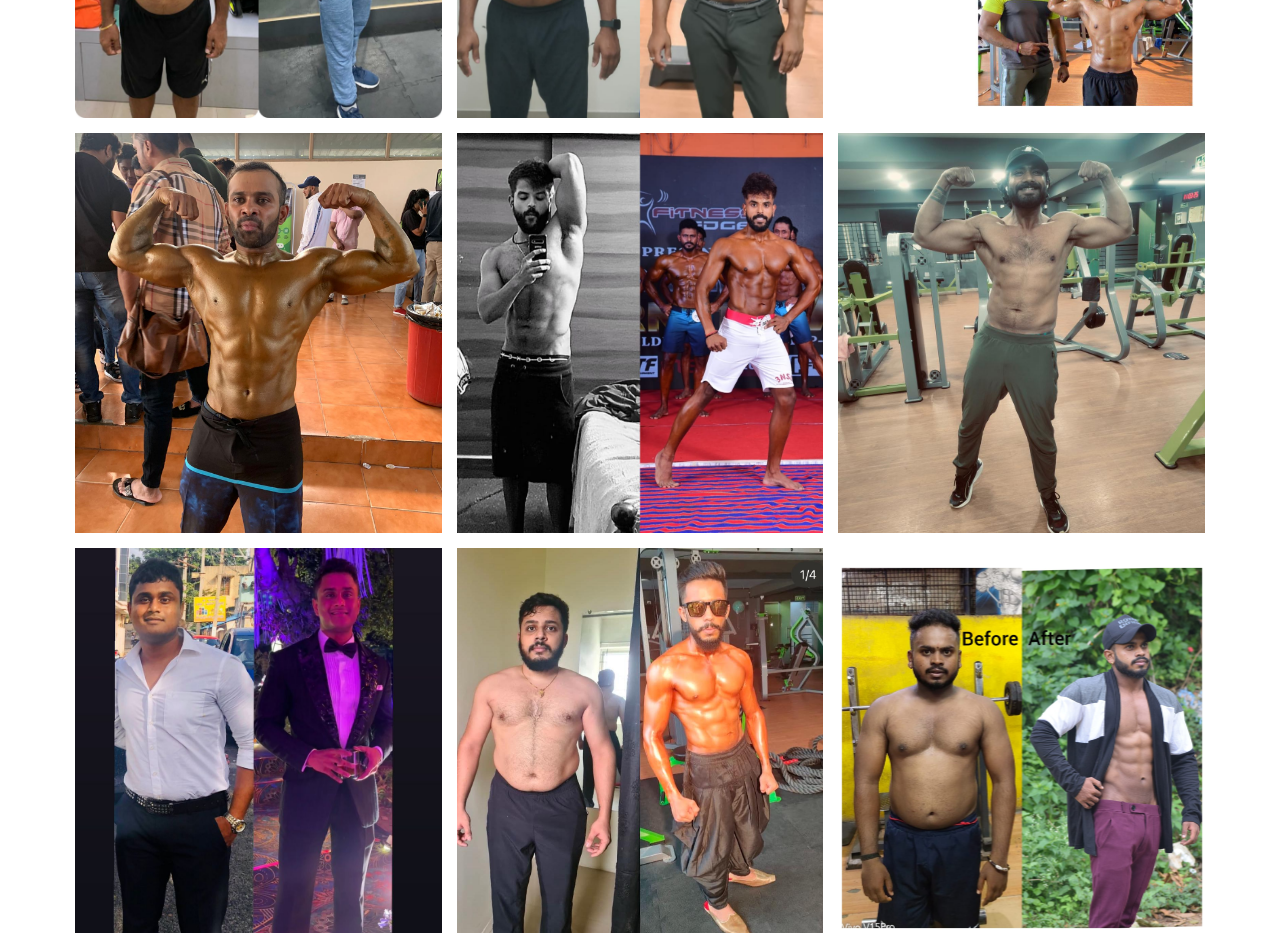
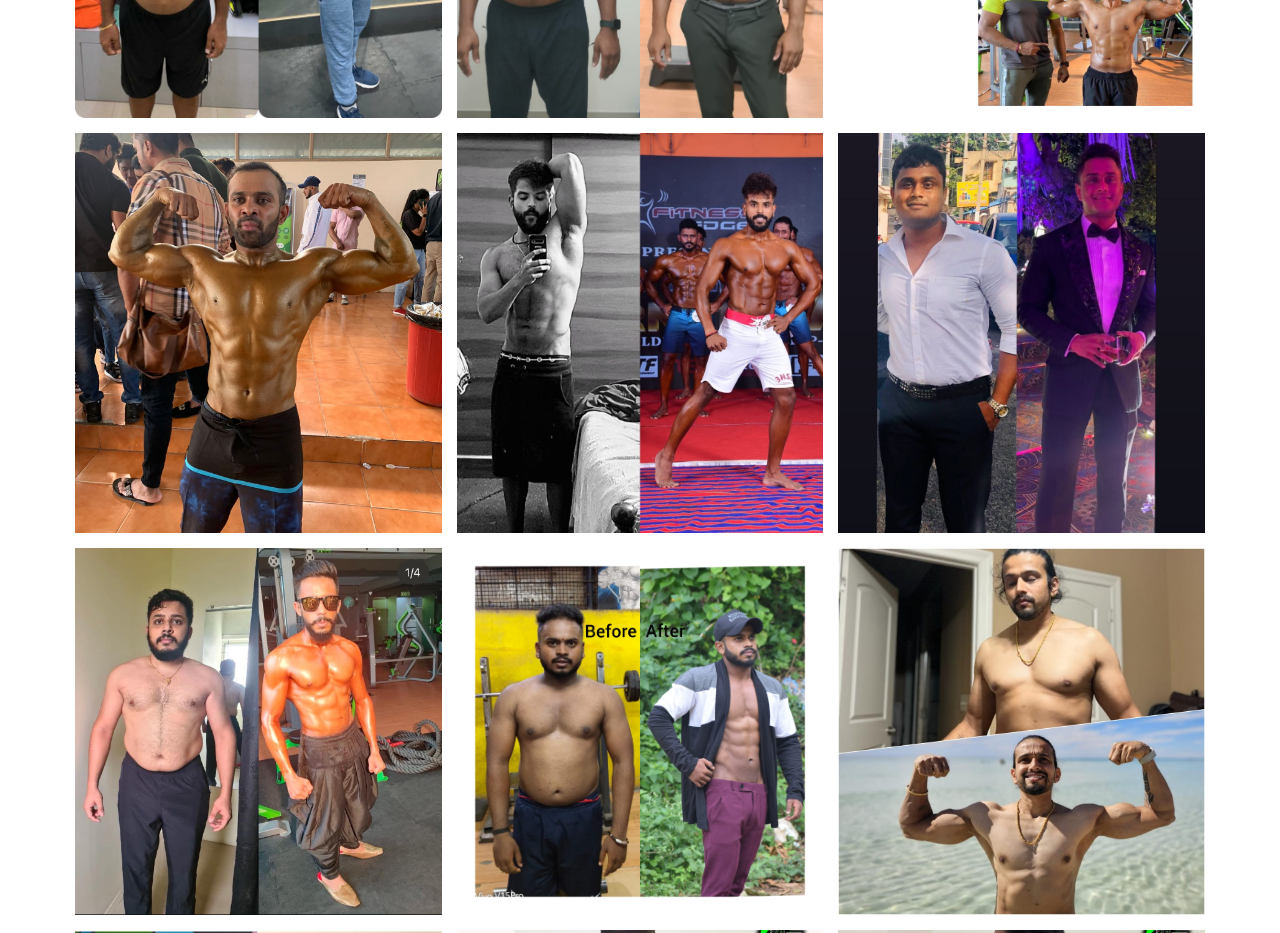
Before and after one commit to rahulreddy1665/GrappleFitness, a plain HTML site: page transformations.html in a window 1280 px wide. Shown: the part 1320-2253 px from the top of the page. Drawn offline with Linux system fonts and the light colour scheme.

Commit message:
Transformation changes

```diff
--- a/transformations.html
+++ b/transformations.html
@@ -125,9 +125,6 @@
                     </div>
                     <div class="grid-item" onclick="openModal('assets/img/blog/trans16.jpeg')">
                         <img src="assets/img/blog/trans16.jpeg" alt="Image 8">
-                    </div>
-                    <div class="grid-item" onclick="openModal('assets/img/blog/trans10.jpg')">
-                        <img src="assets/img/blog/trans10.jpg" alt="Image 9">
                     </div>
                     <div class="grid-item" onclick="openModal('assets/img/blog/trans11.jpg')">
                         <img src="assets/img/blog/trans11.jpg" alt="Image 10">
```
